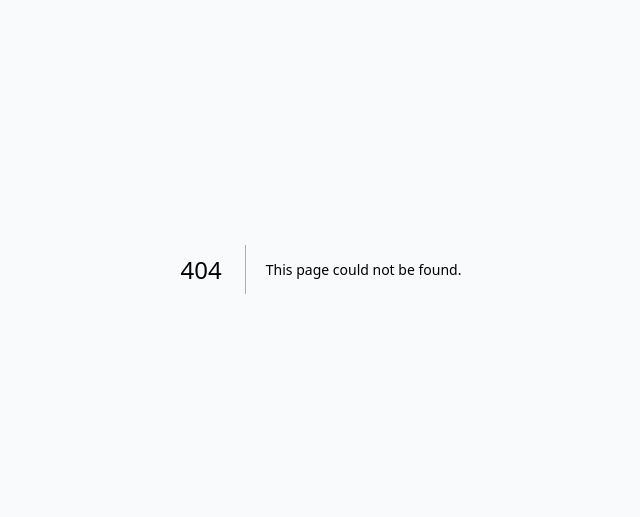
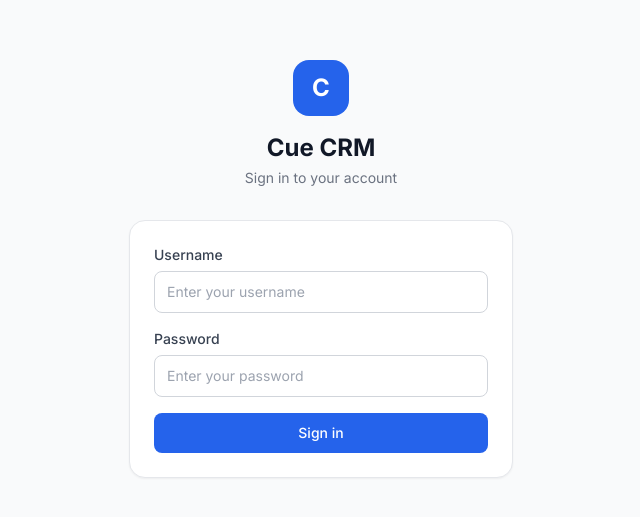
Before and after one commit to AaronC1992/Full-CRM-Demo, a Next.js app: page /login in a window 1280 px wide. Before the commit this address had no page. Shown: the part 131-648 px from the top of the page, without its empty margins (319-959 px from the left). Built offline with nearby package versions, Linux system fonts and the light colour scheme.

Commit message:
feat: add secure login with JWT session cookies

```diff
--- a/package.json
+++ b/package.json
@@ -9,8 +9,10 @@
     "lint": "next lint"
   },
   "dependencies": {
+    "bcryptjs": "^3.0.3",
     "better-sqlite3": "^12.10.0",
     "date-fns": "^4.1.0",
+    "jose": "^6.2.3",
     "lucide-react": "^1.14.0",
     "next": "14.2.35",
     "papaparse": "^5.5.3",
@@ -18,6 +20,7 @@
     "react-dom": "^18"
   },
   "devDependencies": {
+    "@types/bcryptjs": "^2.4.6",
     "@types/better-sqlite3": "^7.6.13",
     "@types/node": "^20",
     "@types/papaparse": "^5.5.2",
--- /dev/null
+++ b/src/app/api/auth/login/route.ts
@@ -0,0 +1,45 @@
+import { NextRequest, NextResponse } from 'next/server';
+import bcrypt from 'bcryptjs';
+import { SignJWT } from 'jose';
+
+const JWT_SECRET = new TextEncoder().encode(process.env.JWT_SECRET!);
+const COOKIE_NAME = 'cue_session';
+
+export async function POST(req: NextRequest) {
+  try {
+    const { username, password } = await req.json();
+
+    const validUsername = process.env.AUTH_USERNAME;
+    const passwordHash = process.env.AUTH_PASSWORD_HASH;
+
+    if (!validUsername || !passwordHash) {
+      return NextResponse.json({ error: 'Server misconfigured' }, { status: 500 });
+    }
+
+    const usernameMatch = username === validUsername;
+    const passwordMatch = await bcrypt.compare(password ?? '', passwordHash);
+
+    if (!usernameMatch || !passwordMatch) {
+      // Consistent response time regardless of which check failed (prevent timing attacks)
+      return NextResponse.json({ error: 'Invalid username or password' }, { status: 401 });
+    }
+
+    const token = await new SignJWT({ sub: username })
+      .setProtectedHeader({ alg: 'HS256' })
+      .setIssuedAt()
+      .setExpirationTime('7d')
+      .sign(JWT_SECRET);
+
+    const res = NextResponse.json({ ok: true });
+    res.cookies.set(COOKIE_NAME, token, {
+      httpOnly: true,
+      secure: process.env.NODE_ENV === 'production',
+      sameSite: 'lax',
+      path: '/',
+      maxAge: 60 * 60 * 24 * 7, // 7 days
+    });
+    return res;
+  } catch {
+    return NextResponse.json({ error: 'Login failed' }, { status: 500 });
+  }
+}
--- /dev/null
+++ b/src/app/api/auth/logout/route.ts
@@ -0,0 +1,13 @@
+import { NextResponse } from 'next/server';
+
+export async function POST() {
+  const res = NextResponse.json({ ok: true });
+  res.cookies.set('cue_session', '', {
+    httpOnly: true,
+    secure: process.env.NODE_ENV === 'production',
+    sameSite: 'lax',
+    path: '/',
+    maxAge: 0,
+  });
+  return res;
+}
--- /dev/null
+++ b/src/app/login/page.tsx
@@ -0,0 +1,92 @@
+'use client';
+import { useState } from 'react';
+import { useRouter } from 'next/navigation';
+
+export default function LoginPage() {
+  const router = useRouter();
+  const [username, setUsername] = useState('');
+  const [password, setPassword] = useState('');
+  const [error, setError] = useState('');
+  const [loading, setLoading] = useState(false);
+
+  async function handleSubmit(e: React.FormEvent) {
+    e.preventDefault();
+    setError('');
+    setLoading(true);
+    try {
+      const res = await fetch('/api/auth/login', {
+        method: 'POST',
+        headers: { 'Content-Type': 'application/json' },
+        body: JSON.stringify({ username, password }),
+      });
+      if (res.ok) {
+        router.push('/dashboard');
+        router.refresh();
+      } else {
+        const data = await res.json();
+        setError(data.error ?? 'Invalid credentials');
+      }
+    } catch {
+      setError('Something went wrong. Please try again.');
+    } finally {
+      setLoading(false);
+    }
+  }
+
+  return (
+    <div className="min-h-screen bg-gray-50 flex items-center justify-center p-4">
+      <div className="w-full max-w-sm">
+        {/* Logo / Brand */}
+        <div className="text-center mb-8">
+          <div className="inline-flex items-center justify-center w-14 h-14 rounded-2xl bg-blue-600 mb-4">
+            <span className="text-white text-2xl font-bold">C</span>
+          </div>
+          <h1 className="text-2xl font-bold text-gray-900">Cue CRM</h1>
+          <p className="text-sm text-gray-500 mt-1">Sign in to your account</p>
+        </div>
+
+        <form onSubmit={handleSubmit} className="bg-white rounded-2xl shadow-sm border border-gray-200 p-6 space-y-4">
+          {error && (
+            <div className="bg-red-50 border border-red-200 text-red-700 text-sm rounded-lg px-4 py-3">
+              {error}
+            </div>
+          )}
+
+          <div>
+            <label className="block text-sm font-medium text-gray-700 mb-1.5">Username</label>
+            <input
+              type="text"
+              value={username}
+              onChange={e => setUsername(e.target.value)}
+              required
+              autoComplete="username"
+              className="w-full px-3 py-2.5 rounded-lg border border-gray-300 text-sm focus:outline-none focus:ring-2 focus:ring-blue-500 focus:border-transparent"
+              placeholder="Enter your username"
+            />
+          </div>
+
+          <div>
+            <label className="block text-sm font-medium text-gray-700 mb-1.5">Password</label>
+            <input
+              type="password"
+              value={password}
+              onChange={e => setPassword(e.target.value)}
+              required
+              autoComplete="current-password"
+              className="w-full px-3 py-2.5 rounded-lg border border-gray-300 text-sm focus:outline-none focus:ring-2 focus:ring-blue-500 focus:border-transparent"
+              placeholder="Enter your password"
+            />
+          </div>
+
+          <button
+            type="submit"
+            disabled={loading}
+            className="w-full bg-blue-600 hover:bg-blue-700 disabled:opacity-60 text-white font-medium py-2.5 rounded-lg text-sm transition-colors"
+          >
+            {loading ? 'Signing in…' : 'Sign in'}
+          </button>
+        </form>
+      </div>
+    </div>
+  );
+}
--- a/src/components/layout/Header.tsx
+++ b/src/components/layout/Header.tsx
@@ -1,5 +1,6 @@
 'use client';
-import { Menu, Bell } from 'lucide-react';
+import { Menu, LogOut } from 'lucide-react';
+import { useRouter } from 'next/navigation';
 
 interface HeaderProps {
   title: string;
@@ -7,6 +8,14 @@ interface HeaderProps {
 }
 
 export default function Header({ title, onMenuClick }: HeaderProps) {
+  const router = useRouter();
+
+  async function handleLogout() {
+    await fetch('/api/auth/logout', { method: 'POST' });
+    router.push('/login');
+    router.refresh();
+  }
+
   return (
     <header className="sticky top-0 z-20 bg-white border-b border-gray-200 px-4 py-3 flex items-center gap-3">
       <button
@@ -16,6 +25,13 @@ export default function Header({ title, onMenuClick }: HeaderProps) {
         <Menu size={20} />
       </button>
       <h1 className="font-semibold text-gray-800 text-lg flex-1">{title}</h1>
+      <button
+        onClick={handleLogout}
+        title="Sign out"
+        className="p-2 rounded-lg text-gray-400 hover:text-gray-600 hover:bg-gray-100 transition-colors"
+      >
+        <LogOut size={18} />
+      </button>
     </header>
   );
 }
```
Also changed, not shown: src/middleware.ts (added, +45 -0 lines), 1 other file (tests, documents, lock files or other folders).
